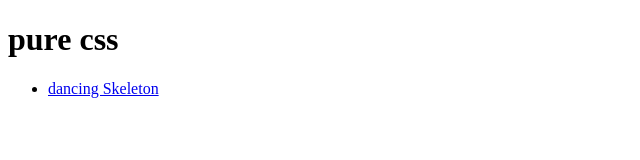
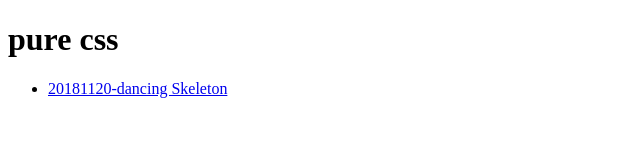
Before and after one commit to rextao/Rex-animation, a plain HTML site: page index.html in a window 1280 px wide. Shown: the whole page, without its empty margins (0-640 px from the left). Drawn offline with Linux system fonts and the light colour scheme.

Commit message:
增加引导首页

```diff
--- a/index.html
+++ b/index.html
@@ -7,6 +7,6 @@
 </head>
 <body>
 <h1>pure css</h1>
-<ul><li><a href="pureCss/20181120%20Dancing%20Skeleton/demo.html">dancing Skeleton</a></li></ul>
+<ul><li><a href="pureCss/20181120%20Dancing%20Skeleton/demo.html">20181120-dancing Skeleton</a></li></ul>
 </body>
 </html>
```
